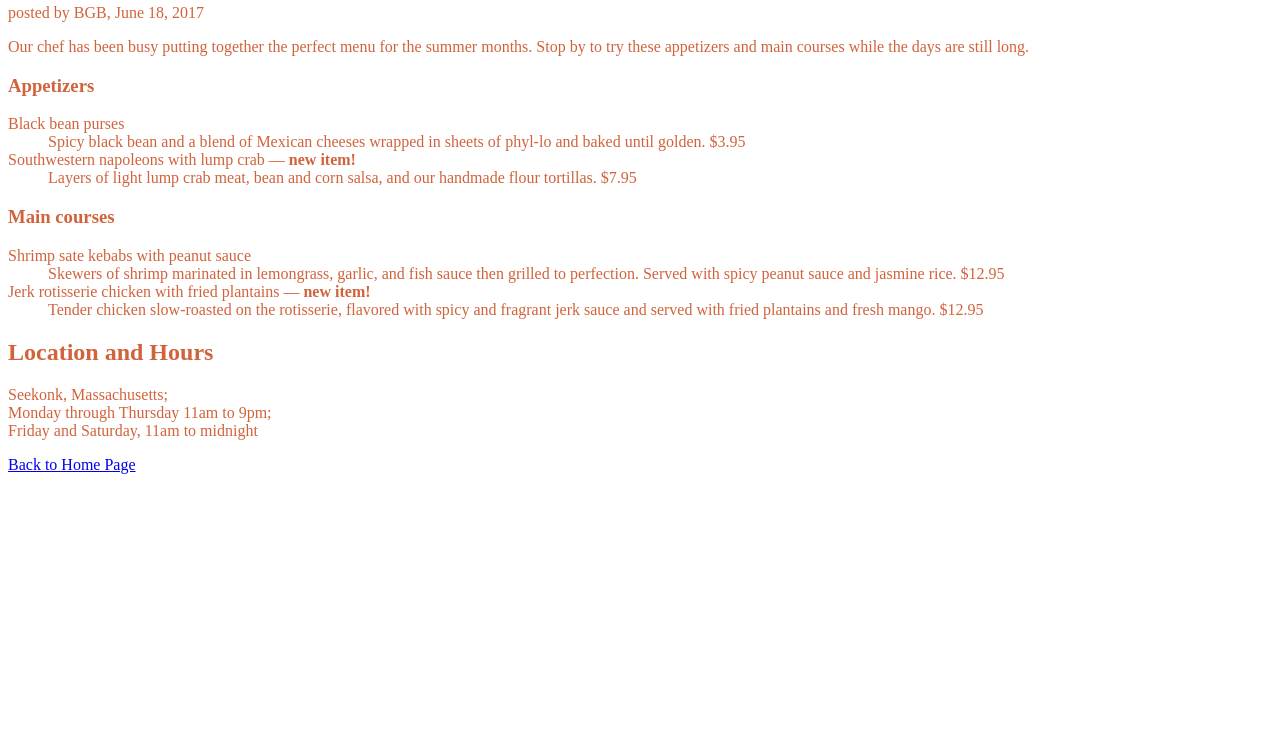
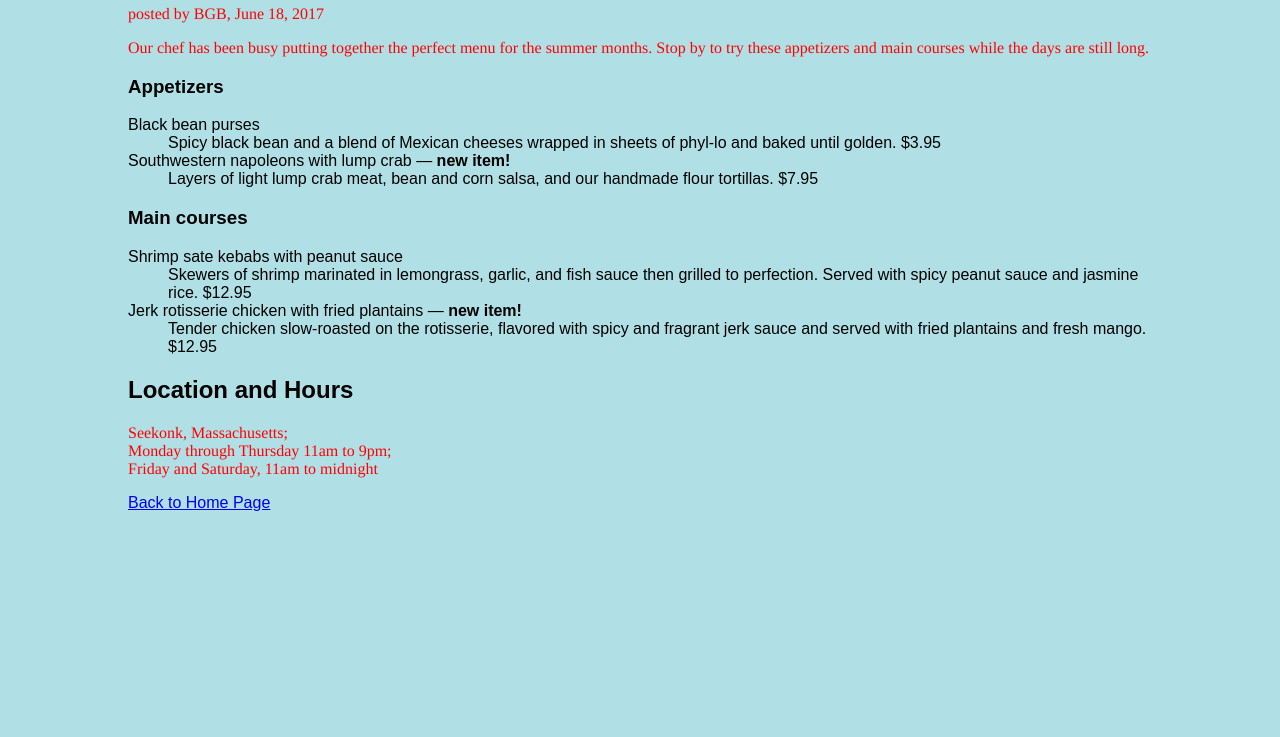
Before and after one commit to FloresFrank/fid, a plain HTML site: page blackgoose/bgnews.html in a window 1280 px wide. Shown: the part 63-800 px from the top of the page. Drawn offline with Linux system fonts and the light colour scheme.

Commit message:
Update bgnews.html

```diff
--- a/blackgoose/bgnews.html
+++ b/blackgoose/bgnews.html
@@ -1,11 +1,22 @@
 <!DOCTYPE html>
 
-<font color="#d1633c">
 <html>
 
 <head>
   <title>Menu</title>
   <meta charset="utf-8">
+  <style>
+  @import url('https://fonts.googleapis.com/css2?family=Nerko+One&display=swap');
+  body {
+    background-color: powderblue;
+    margin: 0 10%;
+    font-family: sans-serif;
+    }
+    h1 {font-family: "Papyrus", Times, Serif;
+    color: red;}
+    p {font-family: "Papyrus", Times, Serif;
+    color: red;}
+</style>
 </head>
 
 <body>
@@ -47,7 +58,7 @@
   <p>Seekonk, Massachusetts;<br>
   Monday through Thursday 11am to 9pm; <br>Friday and Saturday, 11am to midnight</p>
 
-  <a href="../index.html">Back to Home Page</a>
+  <a href="Index.html">Back to Home Page</a>
 
 
 </body>
```
